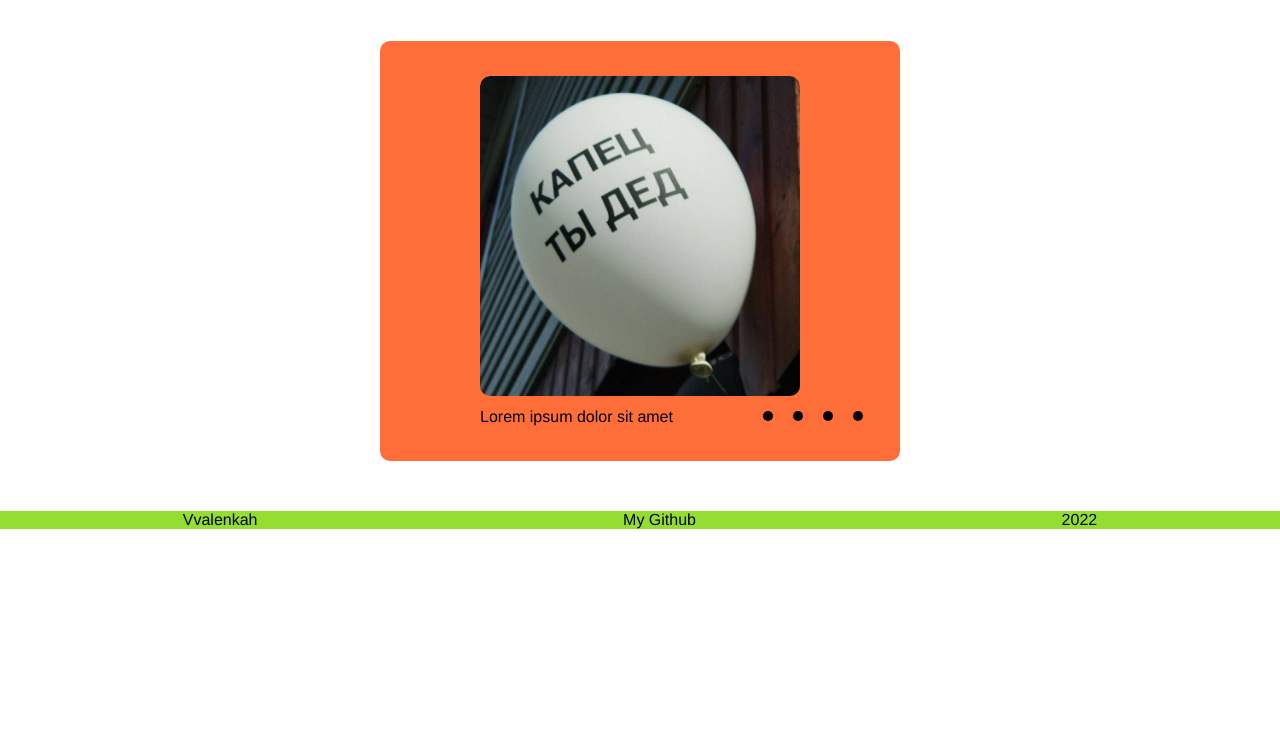
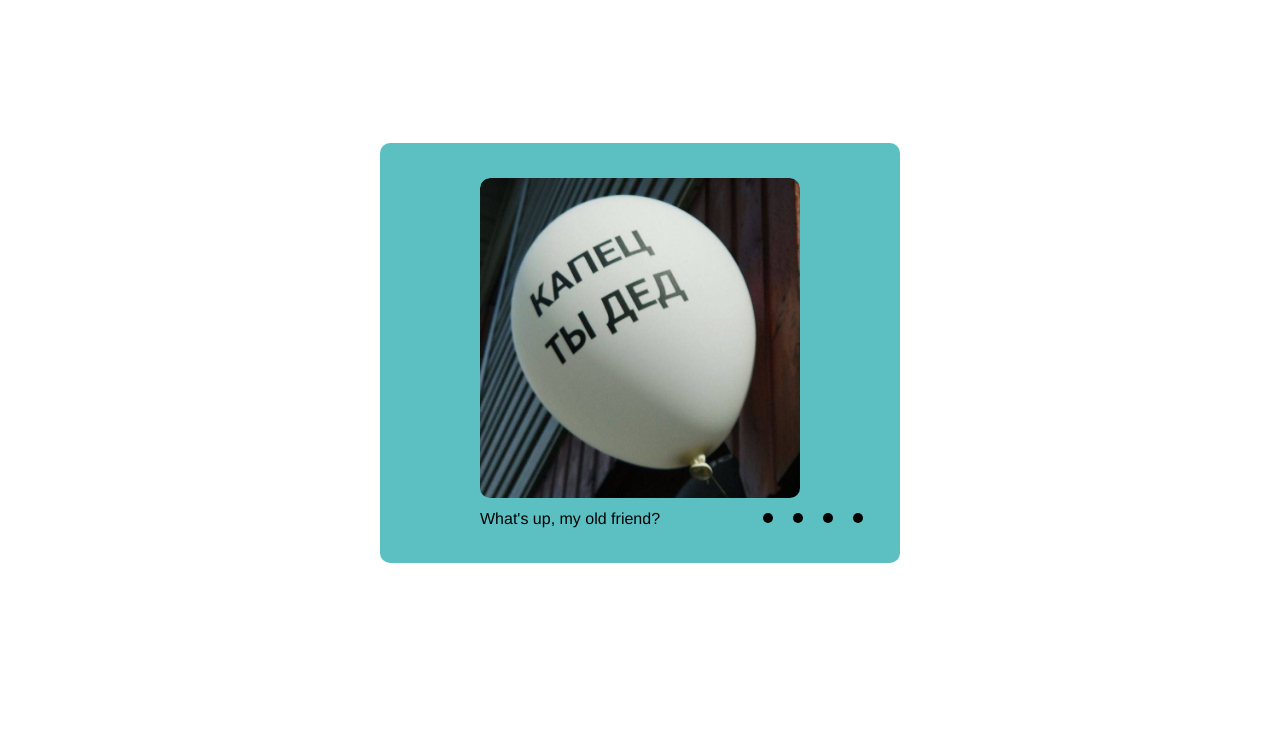
Before and after one commit to Vvalenkah/cssMemSlider, a plain HTML site: page index.html in a window 1280 px wide. Shown: the part 59-800 px from the top of the page. Drawn offline with nearby package versions, Linux system fonts and the light colour scheme.

Commit message:
feat: new memes added, html structure is changed a bit (пн, 16.05.22 15:46:10)

```diff
--- a/index.html
+++ b/index.html
@@ -10,6 +10,7 @@
 </head>
 
 <body>
+    <div class="wrapper-all">
         <header>
             <div class="header-container">
                 <h1>CSS Meme Slider by Vvalenkah</h1>
@@ -21,20 +22,28 @@
                     <div class="slider-track">
 
                         <div class="slider-item" id="1">
+                            <div class="img-container">
                                 <img src="./assets/img/ded.jpg" alt="ded">
-                        <p>Lorem ipsum dolor sit amet</p>
+                            </div>
+                            <p>What's up, my old friend?</p>
                         </div>
                         <div class="slider-item" id="2">
-                        <img src="./assets/img/bog.jpg" alt="">
-                        <p>Consectetur adipisicing elit. </p>
+                            <div class="img-container">
+                                <img src="./assets/img/golod.jpg" alt="">
+                            </div>
+                            <p>Hey, how's your diet?</p>
                         </div>
                         <div class="slider-item" id="3">
-                        <img src="./assets/img/vosne.jpg" alt="">
-                        <p>Funny joke</p>
+                            <div class="img-container">
+                                <img src="./assets/img/kolb.jpg" alt="">
+                            </div>
+                            <p>Mmm... meat.</p>
                         </div>
                         <div class="slider-item" id="4">
-                        <img src="./assets/img/ant.jpg" alt="">
-                        <p>Holy mother</p>
+                            <div class="img-container">
+                                <img src="./assets/img/company.jpg" alt="">
+                            </div>
+                            <p>Me in every company</p>
                         </div>
                     </div>
 
@@ -56,15 +65,7 @@
 
             </div>
         </main>
-    <footer>
-        <ul>
-            <li>Vvalenkah</li>
-            <li>
-                <a href="https://github.com/Vvalenkah" target="_blank">My Github</a>
-            </li>
-            <li>2022</li>
-        </ul>
-    </footer>
+    </div>
     <script src="./script.js"></script>
 </body>
 
--- a/style.css
+++ b/style.css
@@ -1,10 +1,8 @@
 @import url('https://fonts.googleapis.com/css2?family=Arimo&display=swap');
 body {
     font-family: 'Arimo', sans-serif;
-    display: flex;
-    flex-direction: column;
-    justify-content: space-between;
     height: 100%;
+    overflow: hidden;
 }
 
 * {
@@ -12,18 +10,29 @@ body {
     margin: 0;
 }
 
+.wrapper-all {
+    min-height: 100%;
+    display: flex;
+    flex-direction: column;
+    justify-content: space-between;
+}
+
 header {
-    height: 50px;
-    background-color: #93DE31;
+    min-height: 3em;
+    background-color: #BEEEFA;
     width: 100%;
     display: flex;
     justify-content: center;
     align-items: center;
 }
 
+main {
+    flex: 1 1 auto;
+}
+
 h1 {
     max-width: 1280px;
-    text-align: center;
+    text-align: start;
 }
 
 ul {
@@ -40,16 +49,16 @@ a {
     flex-direction: column;
     justify-content: center;
     align-items: center;
-    width: 520px;
+    max-width: 520px;
     height: 420px;
     border-radius: 10px;
-    margin: 50px auto;
-    background: #FF6D38;
+    margin: 12% auto 5%;
+    background: #5CC0C3;
 }
 
 .slider-container {
     overflow: hidden;
-    background-color: #FF6D38;
+    background-color: #5CC0C3;
     width: 320px;
     border-radius: 10px;
 }
@@ -60,7 +69,7 @@ a {
     left: 0;
     display: flex;
     flex-direction: row;
-    background-color: #FF6D38;
+    background-color: #5CC0C3;
     transition: .3s;
 }
 
@@ -72,10 +81,15 @@ a {
 }
 
 .slider-item img {
-    width: 320px;
-    /* height: 100%; */
+    width: 100%;
+    height: 100%;
     z-index: 9999;
     border-radius: 10px;
+}
+
+.img-container {
+    width: 320px;
+    height: 320px;
 }
 
 
@@ -95,7 +109,7 @@ a {
     flex-direction: row;
     justify-content: center;
     gap: 5px;
-    background: #FF6D38;
+    background: #5CC0C3;
 }
 
 .dot-container {
@@ -116,7 +130,7 @@ a {
 }
 
 .active {
-    background-color: rgb(143, 49, 222);
+    background-color: #BEEEFA;
 }
 
 .hover-active {
@@ -165,6 +179,12 @@ ul {
     .dot-container {
         height: 30px;
     }
+    ul {
+        flex-direction: column;
+        align-items: center;
+        gap: 5px;
+        padding-top: 5px;
+    }
 }
 
 @media screen and (max-width: 376px) {
@@ -184,6 +204,10 @@ ul {
     .slider-item img {
         width: 285px;
     }
+    .img-container {
+        width: 285px;
+        height: 285px;
+    }
     .slider-container {
         width: 285px;
     }
@@ -191,18 +215,3 @@ ul {
         margin: 0 auto 30px;
     }
 }
-
-
-/* mobile
-.wrapper {
-    position: relative;
-    display: flex;
-    flex-direction: column;
-    justify-content: center;
-    align-items: center;
-    width: 320px;
-    height: 400px;
-    border-radius: 10px;
-    margin: 0 auto;
-    background: gray;
-} */
```
Also changed, not shown: assets/img/company.jpg (added), assets/img/doll.jpg (added), assets/img/golod.jpg (added), assets/img/kilkor.jpg (added). Lines whose indentation alone changed are shown as unchanged.
